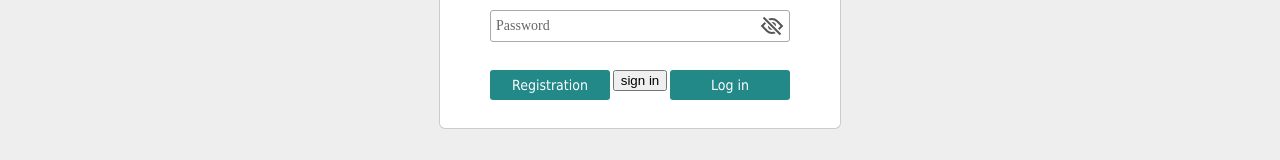
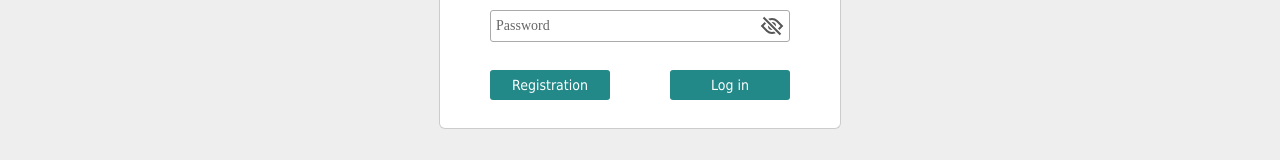
Before and after one commit to Loki1237/link-storage, a React app in the folder frontend/: page /aut in a window 1280 px wide. Shown: the part 151-311 px from the top of the page. Built offline with nearby package versions, Linux system fonts and the light colour scheme.

Commit message:
Removed unnecessary button

```diff
--- a/frontend/src/components/EntryBarAut.js
+++ b/frontend/src/components/EntryBarAut.js
@@ -101,13 +101,6 @@ class EntryBarAut extends React.Component {
                         {/* name */ language.EntryBar.buttonRegistration}
                     </Button>
 
-                    <button
-                        onClick={() => {
-                            this.setState({ login: "joni1237", password: "12345678" });
-                        }}>
-                        sign in
-                    </button>
-
                     <Button color="primary" style={ButtonStyle}
                         onClick={this.entry}>
                         {/* name */ language.EntryBar.buttonAuthorization}
```
